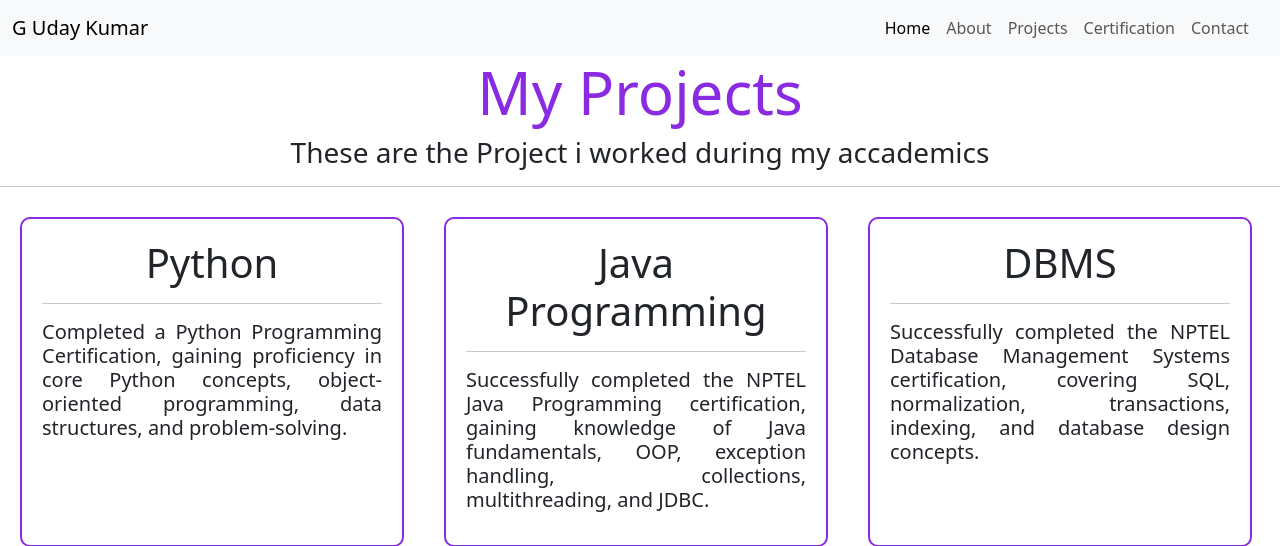
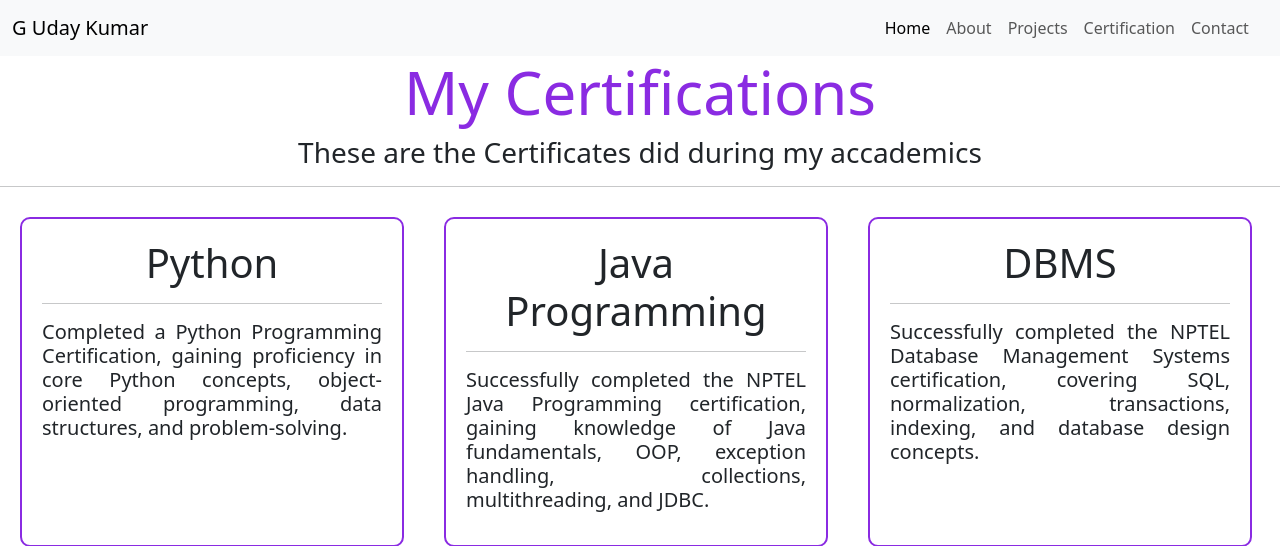
Before and after one commit to G-uday-kumar/My_portfolio, a Django app: page /certificate/ in a window 1280 px wide. Shown: the top 546 px of the page. Run offline with Django 5.2, Linux system fonts and the light colour scheme; data comes from the database, SQL or seed files in the repository.

Commit message:
Update heading and description for certifications section

```diff
--- a/templates/certification.html
+++ b/templates/certification.html
@@ -6,8 +6,8 @@ certificate
 {% block content %}
 <center>
     <div >
-        <h1 style="color: blueviolet;font-size: 60px;">My Projects</h1>
-        <h3>These are the Project i worked during my accademics</h3>
+        <h1 style="color: blueviolet;font-size: 60px;">My Certifications</h1>
+        <h3>These are the Certificates did during my accademics</h3>
     </div>
     <hr>
         <div style="display: flex; flex-wrap: wrap; gap:20px;margin-bottom: 200px; margin-top: 30px;" >
```
